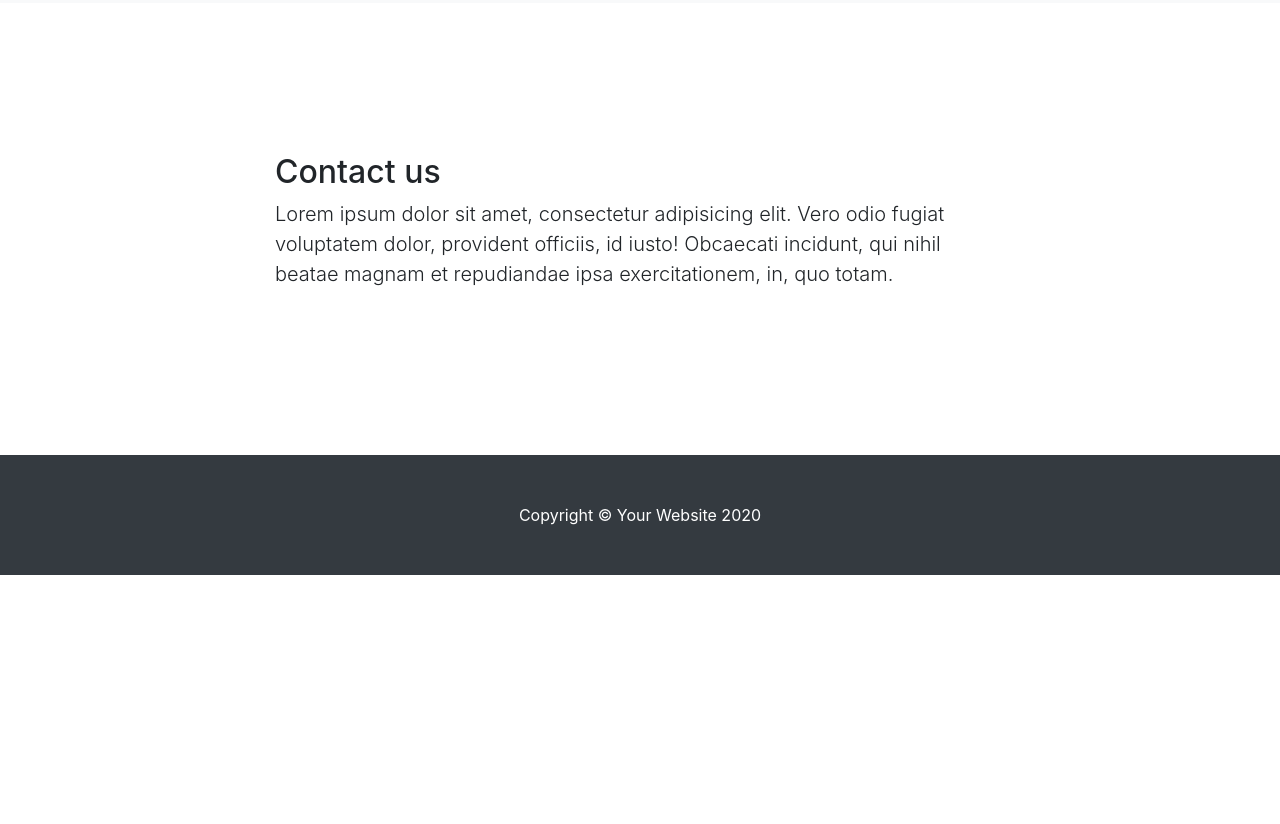
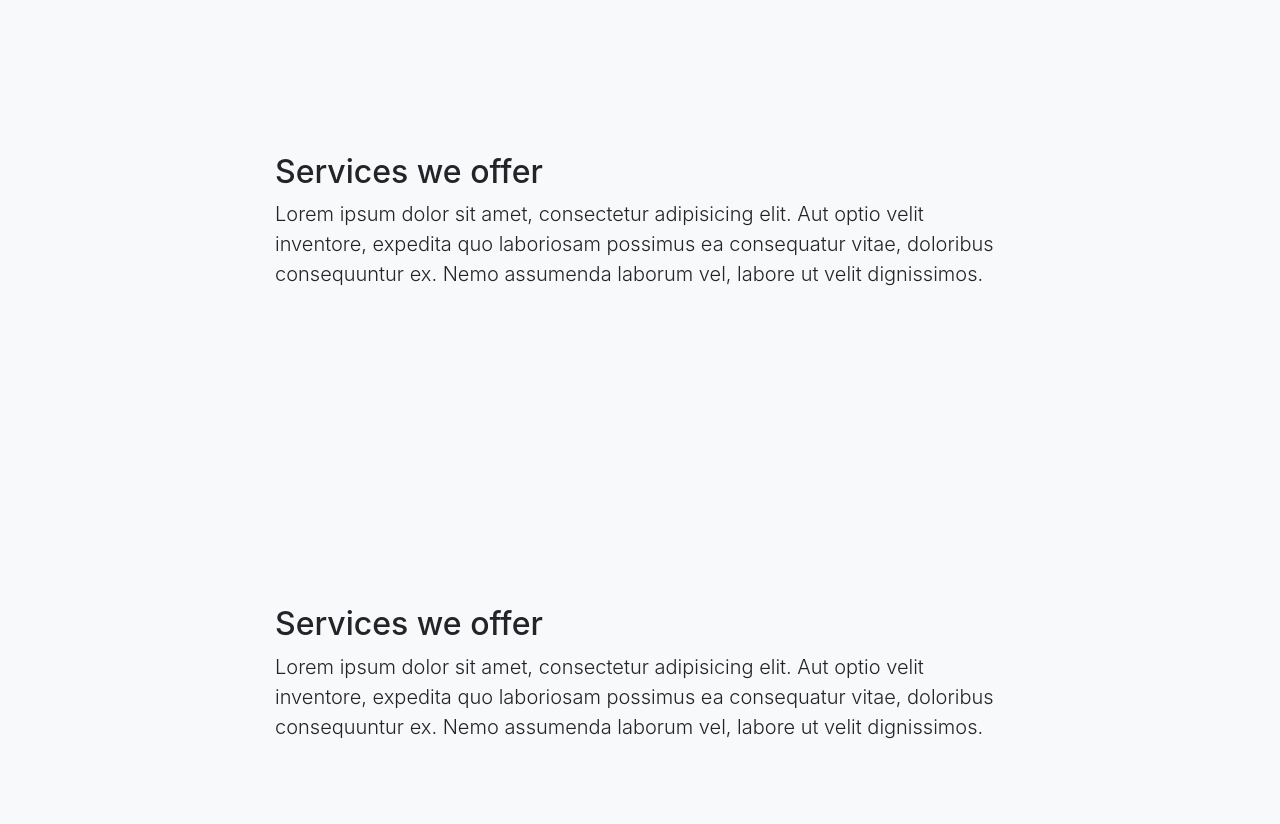
Before and after one commit to EdsonTech/caspzs.com.br, a website with bundled scripts: page index.html in a window 1280 px wide. Shown: the part 1396-2220 px from the top of the page. Before the commit the page ends 1971 px from the top, so only its background shows below. Built offline with nearby package versions, Linux system fonts and the light colour scheme.

Commit message:
Update index.html
Alteração row

```diff
--- a/index.html
+++ b/index.html
@@ -75,8 +75,37 @@
       </div>
     </div>
   </section>
-
+  <section id="Educacao" class="bg-light">
+    <div class="container">
+      <div class="row">
+        <div class="col-lg-8 mx-auto">
+          <h2>Services we offer</h2>
+          <p class="lead">Lorem ipsum dolor sit amet, consectetur adipisicing elit. Aut optio velit inventore, expedita quo laboriosam possimus ea consequatur vitae, doloribus consequuntur ex. Nemo assumenda laborum vel, labore ut velit dignissimos.</p>
+        </div>
+      </div>
+    </div>
+  </section>
+  <section id="Migracao" class="bg-light">
+    <div class="container">
+      <div class="row">
+        <div class="col-lg-8 mx-auto">
+          <h2>Services we offer</h2>
+          <p class="lead">Lorem ipsum dolor sit amet, consectetur adipisicing elit. Aut optio velit inventore, expedita quo laboriosam possimus ea consequatur vitae, doloribus consequuntur ex. Nemo assumenda laborum vel, labore ut velit dignissimos.</p>
+        </div>
+      </div>
+    </div>
+  </section>
   <section id="services" class="bg-light">
+    <div class="container">
+      <div class="row">
+        <div class="col-lg-8 mx-auto">
+          <h2>Services we offer</h2>
+          <p class="lead">Lorem ipsum dolor sit amet, consectetur adipisicing elit. Aut optio velit inventore, expedita quo laboriosam possimus ea consequatur vitae, doloribus consequuntur ex. Nemo assumenda laborum vel, labore ut velit dignissimos.</p>
+        </div>
+      </div>
+    </div>
+  </section>
+  <section id="partner" class="bg-light">
     <div class="container">
       <div class="row">
         <div class="col-lg-8 mx-auto">
```
